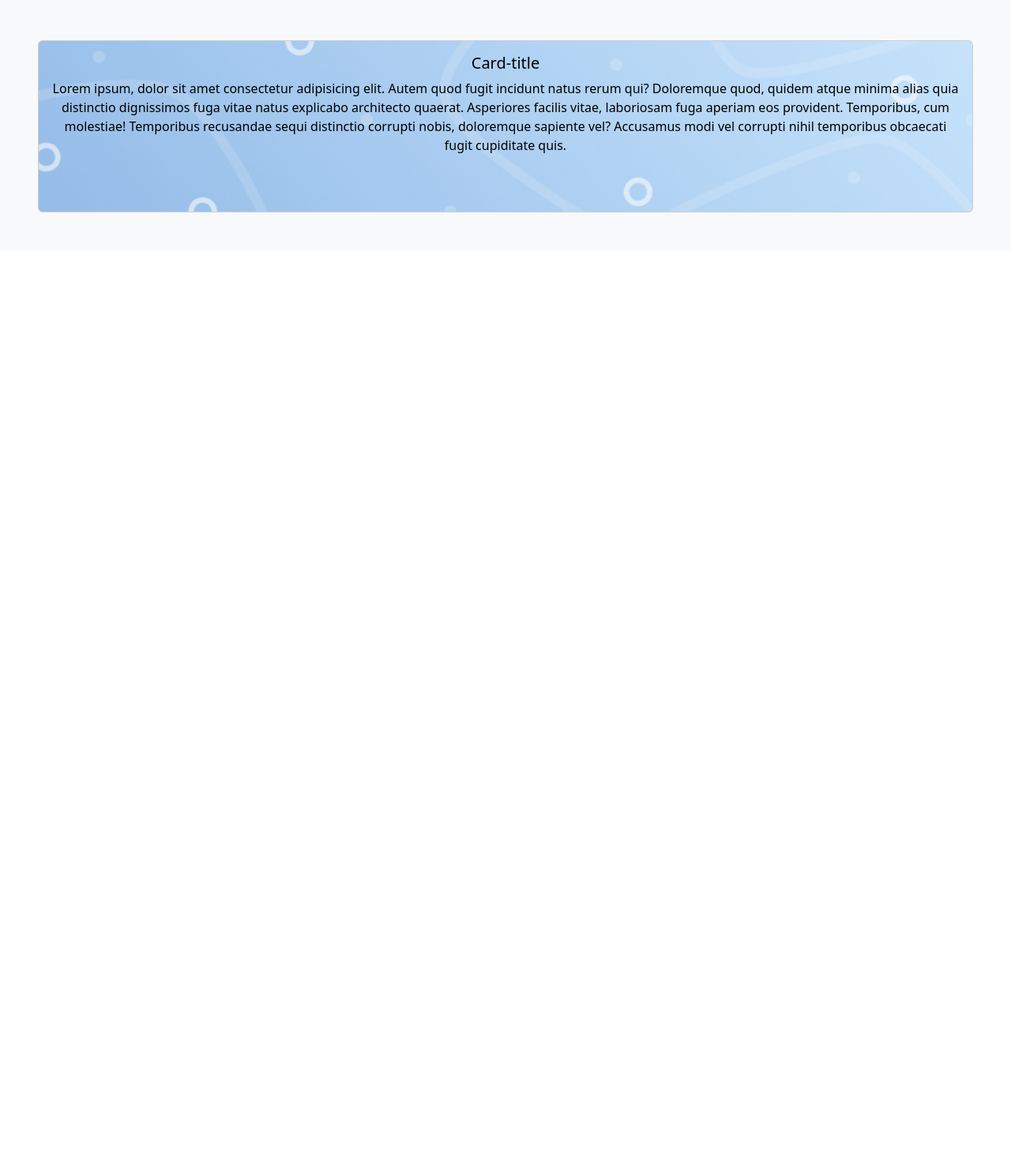
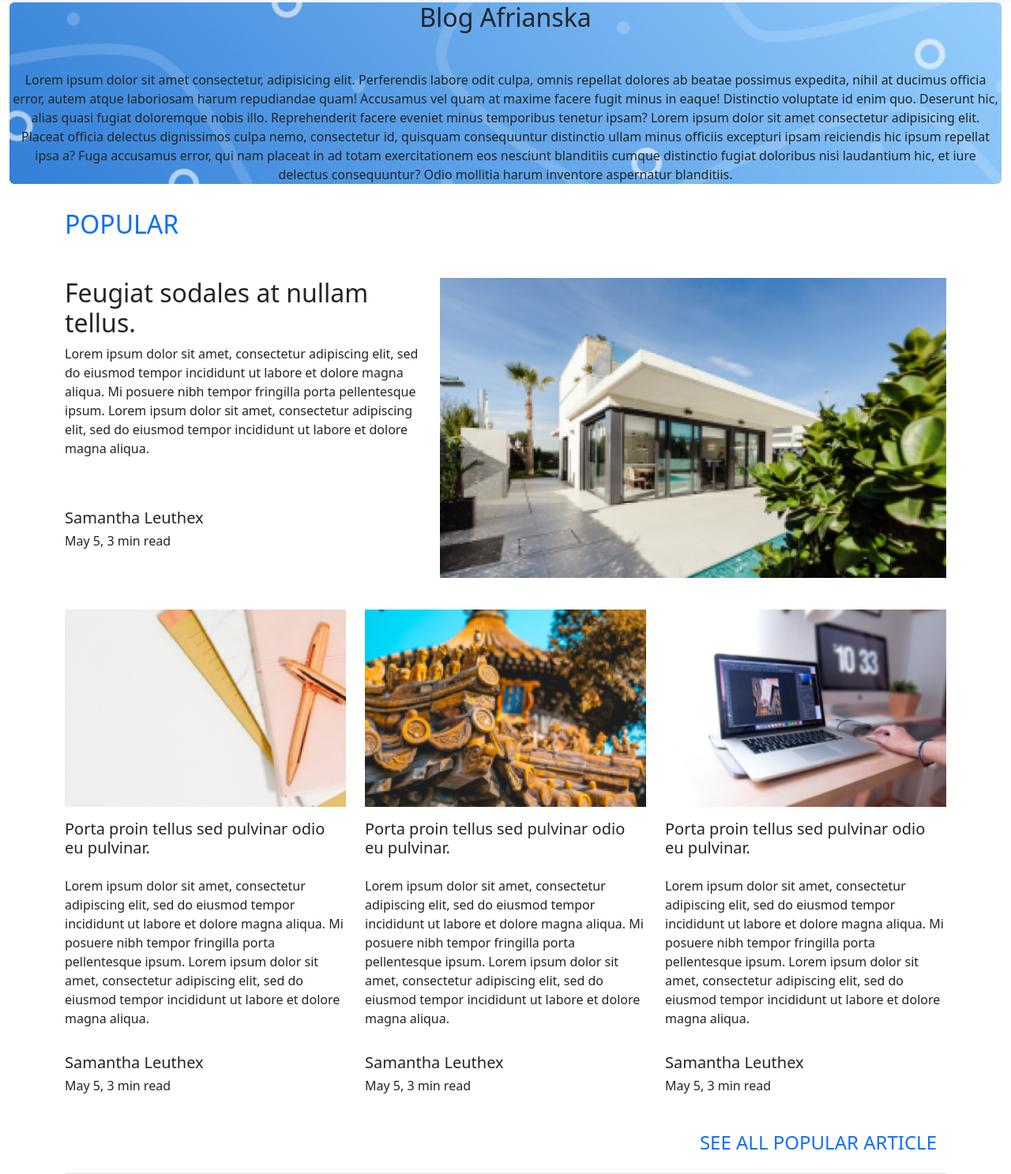
Before and after one commit to JorgeLBravo/Reto-Grupal-3, a plain HTML site: page index2.html in a window 1280 px wide. Shown: the part 64-1551 px from the top of the page at 79% size. Before the commit the page ends 800 px from the top, so only its background shows below. Drawn offline with nearby package versions, Linux system fonts and the light colour scheme.

Commit message:
actualuzado

```diff
--- a/index2.html
+++ b/index2.html
@@ -39,24 +39,145 @@
       </nav>
     </header>
 
-    <section class="bg-light">
-      <div class="container-fluid p-lg-5 d-inline-block">
-          <div class="row">
-              <div class="container-md col-xs-4 text-center">
-                  <div class="card text-bg-light">
-                    <img class="card-img opacity-50 img-fluid" src="./src/unknown.png" alt="mario-bros">
-                    <div class="card-img-overlay">
-                          <h5 class="card-title">Card-title</h5>
-                          <p class="card-text">
-                              Lorem ipsum, dolor sit amet consectetur adipisicing elit. Autem quod fugit incidunt natus rerum qui? Doloremque quod, quidem atque minima alias quia distinctio dignissimos fuga vitae natus explicabo architecto quaerat.
-                              Asperiores facilis vitae, laboriosam fuga aperiam eos provident. Temporibus, cum molestiae! Temporibus recusandae sequi distinctio corrupti nobis, doloremque sapiente vel? Accusamus modi vel corrupti nihil temporibus obcaecati fugit cupiditate quis.
-                          </p>
-                      </div>
-                  </div>
-              </div>
+    <div class=" container-fluid ">
+      <div
+        class=" text-center  text-dark  rounded  "
+        style="background-image: url('./src/unknown.png'); background-size: cover;"
+         >
+        <h1 class="mb-5 h2">Blog Afrianska</h1>
+        <p>
+          Lorem ipsum dolor sit amet consectetur, adipisicing elit. Perferendis labore odit culpa, omnis repellat dolores ab beatae possimus expedita, nihil at ducimus officia error, autem atque laboriosam harum repudiandae quam!
+          Accusamus vel quam at maxime facere fugit minus in eaque! Distinctio voluptate id enim quo. Deserunt hic, alias quasi fugiat doloremque nobis illo. Reprehenderit facere eveniet minus temporibus tenetur ipsam?
+          Lorem ipsum dolor sit amet consectetur adipisicing elit. Placeat officia delectus dignissimos culpa nemo, consectetur id, quisquam consequuntur distinctio ullam minus officiis excepturi ipsam reiciendis hic ipsum repellat ipsa a?
+          Fuga accusamus error, qui nam placeat in ad totam exercitationem eos nesciunt blanditiis cumque distinctio fugiat doloribus nisi laudantium hic, et iure delectus consequuntur? Odio mollitia harum inventore aspernatur blanditiis.
+        </p>
+      </div>
+    </div>
+
+    <div class="container">
+      <h2 class="py-3 text-primary">POPULAR</h2>
+
+      <div class="row pt-4">
+        <div class="col-sm-5">
+          <h2>Feugiat sodales at nullam tellus.</h2>
+          <p>
+            Lorem ipsum dolor sit amet, consectetur adipiscing elit, sed do
+            eiusmod tempor incididunt ut labore et dolore magna aliqua. Mi
+            posuere nibh tempor fringilla porta pellentesque ipsum. Lorem
+            ipsum dolor sit amet, consectetur adipiscing elit, sed do
+            eiusmod tempor incididunt ut labore et dolore magna aliqua.
+          </p>
+          <div class="row pt-5">
+            <div class="col-sm-9 ">
+              <h5>Samantha Leuthex</h5>
+            </div>
+            <div class="col-sm-3 " style="text-align: right;">
+              <i class="fa-solid fa-bookmark px-2 fa-xl" id="book"></i>
+              <i class="fa-sharp fa-solid fa-share-nodes fa-xl" id="share"></i>
+            </div>
+            <div class="col-sm-12">
+              <h6>May 5, 3 min read</h6>
+            </div>
           </div>
+        </div>
+        <div class="col-sm-7">
+          <div class="bg-image d-flex justify-content-center align-items-center" style="
+                        background-image: url('./src/img-post-1.png');
+                        height: 380px; background-repeat: no-repeat; background-size: cover;" ;">
+          </div>
+        </div>
       </div>
-  </section>
+    </div>
+    <div class="container pt-4">
+      <div class="row pt-3">
+        <div class="col-sm-4">
+          <div class="bg-image" style="
+                        background-image: url('./src/img-post-2.png');
+                        height: 250px; background-repeat: no-repeat; background-size: cover;" ;">
+          </div>
+
+          <h2 class="py-3" style="font-size: 20px;">Porta proin tellus sed pulvinar odio eu pulvinar.</h2>
+          <p>
+            Lorem ipsum dolor sit amet, consectetur adipiscing elit, sed do
+            eiusmod tempor incididunt ut labore et dolore magna aliqua. Mi
+            posuere nibh tempor fringilla porta pellentesque ipsum. Lorem
+            ipsum dolor sit amet, consectetur adipiscing elit, sed do
+            eiusmod tempor incididunt ut labore et dolore magna aliqua.
+          </p>
+          <div class="row pt-3 align-items-center">
+            <div class="col-sm-9">
+              <h5>Samantha Leuthex</h5>
+            </div>
+            <div class="col-sm-3 " style="text-align: right;">
+              <i class="fa-solid fa-bookmark px-2 fa-xl" id="book"></i>
+              <i class="fa-sharp fa-solid fa-share-nodes fa-xl" id="share"></i>
+            </div>
+            <div class="col-sm-12">
+              <h6>May 5, 3 min read</h6>
+            </div>
+          </div>
+        </div>
+        <div class="col-sm-4">
+          <div class="bg-image" style="
+                      background-image: url('./src/img-post-3.png');
+                      height: 250px; background-repeat: no-repeat; background-size: cover;" ;">
+          </div>
+
+          <h2 class="py-3" style="font-size: 20px;">Porta proin tellus sed pulvinar odio eu pulvinar.</h2>
+          <p>
+            Lorem ipsum dolor sit amet, consectetur adipiscing elit, sed do
+            eiusmod tempor incididunt ut labore et dolore magna aliqua. Mi
+            posuere nibh tempor fringilla porta pellentesque ipsum. Lorem
+            ipsum dolor sit amet, consectetur adipiscing elit, sed do
+            eiusmod tempor incididunt ut labore et dolore magna aliqua.
+          </p>
+          <div class="row pt-3 align-items-center">
+            <div class="col-sm-9">
+              <h5>Samantha Leuthex</h5>
+            </div>
+            <div class="col-sm-3 " style="text-align: right;">
+              <i class="fa-solid fa-bookmark px-2 fa-xl" id="book"></i>
+              <i class="fa-sharp fa-solid fa-share-nodes fa-xl" id="share"></i>
+            </div>
+            <div class="col-sm-12">
+              <h6>May 5, 3 min read</h6>
+            </div>
+          </div>
+        </div>
+        <div class="col-sm-4">
+          <div class="bg-image" style="
+                    background-image: url('./src/img-post-4.png');
+                    height: 250px; background-repeat: no-repeat; background-size: cover;" ;">
+          </div>
+
+          <h2 class="py-3" style="font-size: 20px;">Porta proin tellus sed pulvinar odio eu pulvinar.</h2>
+          <p>
+            Lorem ipsum dolor sit amet, consectetur adipiscing elit, sed do
+            eiusmod tempor incididunt ut labore et dolore magna aliqua. Mi
+            posuere nibh tempor fringilla porta pellentesque ipsum. Lorem
+            ipsum dolor sit amet, consectetur adipiscing elit, sed do
+            eiusmod tempor incididunt ut labore et dolore magna aliqua.
+          </p>
+          <div class="row pt-3 align-items-center">
+            <div class="col-sm-9">
+              <h5>Samantha Leuthex</h5>
+            </div>
+            <div class="col-sm-3 " style="text-align: right;">
+              <i class="fa-solid fa-bookmark px-2 fa-xl" id="book"></i>
+              <i class="fa-sharp fa-solid fa-share-nodes fa-xl" id="share"></i>
+            </div>
+            <div class="col-sm-12">
+              <h6>May 5, 3 min read</h6>
+            </div>
+          </div>
+        </div>
+
+      </div>
+      <div class="container border-bottom mt-4">
+        <div class="row">
+          <h4 class="py-3 text-primary text-end">SEE ALL POPULAR ARTICLE</h4>
+        </div>
+      </div>
 
     <script
       src="https://cdn.jsdelivr.net/npm/bootstrap@5.2.2/dist/js/bootstrap.bundle.min.js"
```
Also changed, not shown: index.html (+0 -6 lines).
